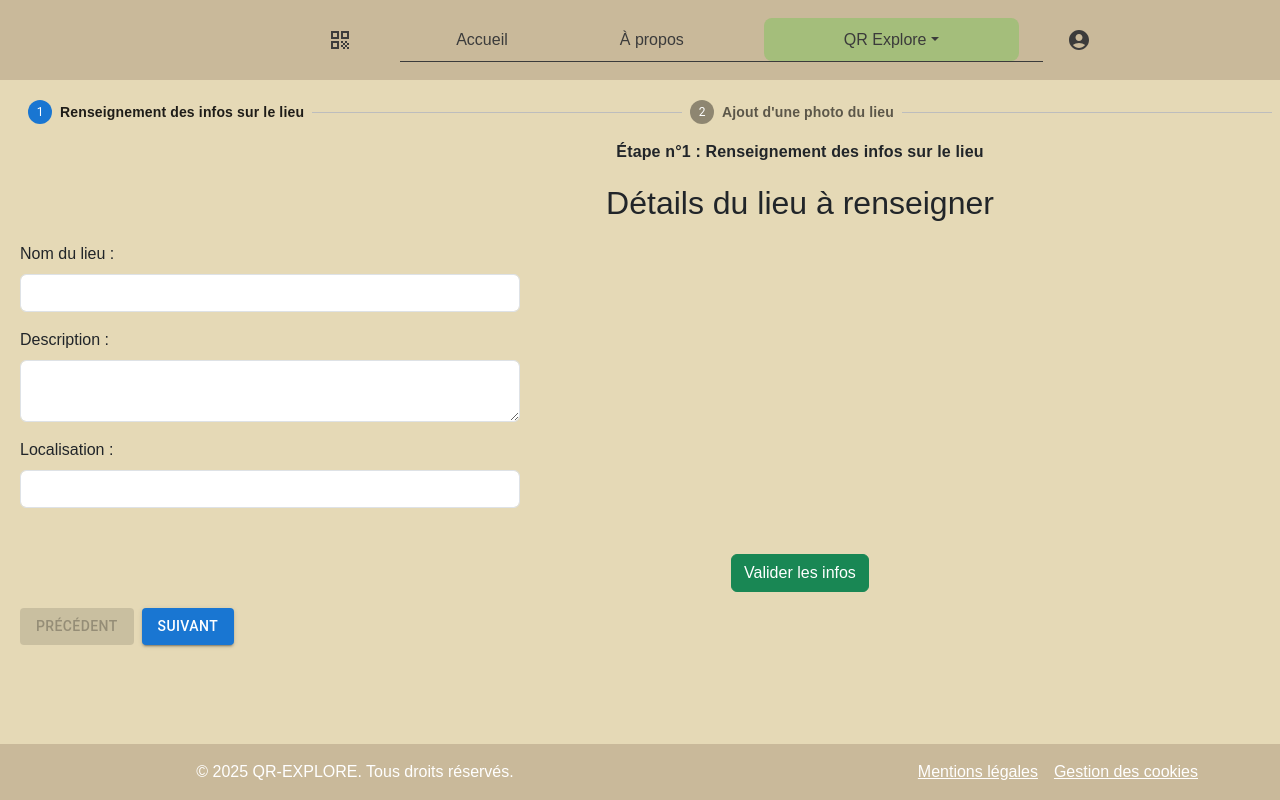
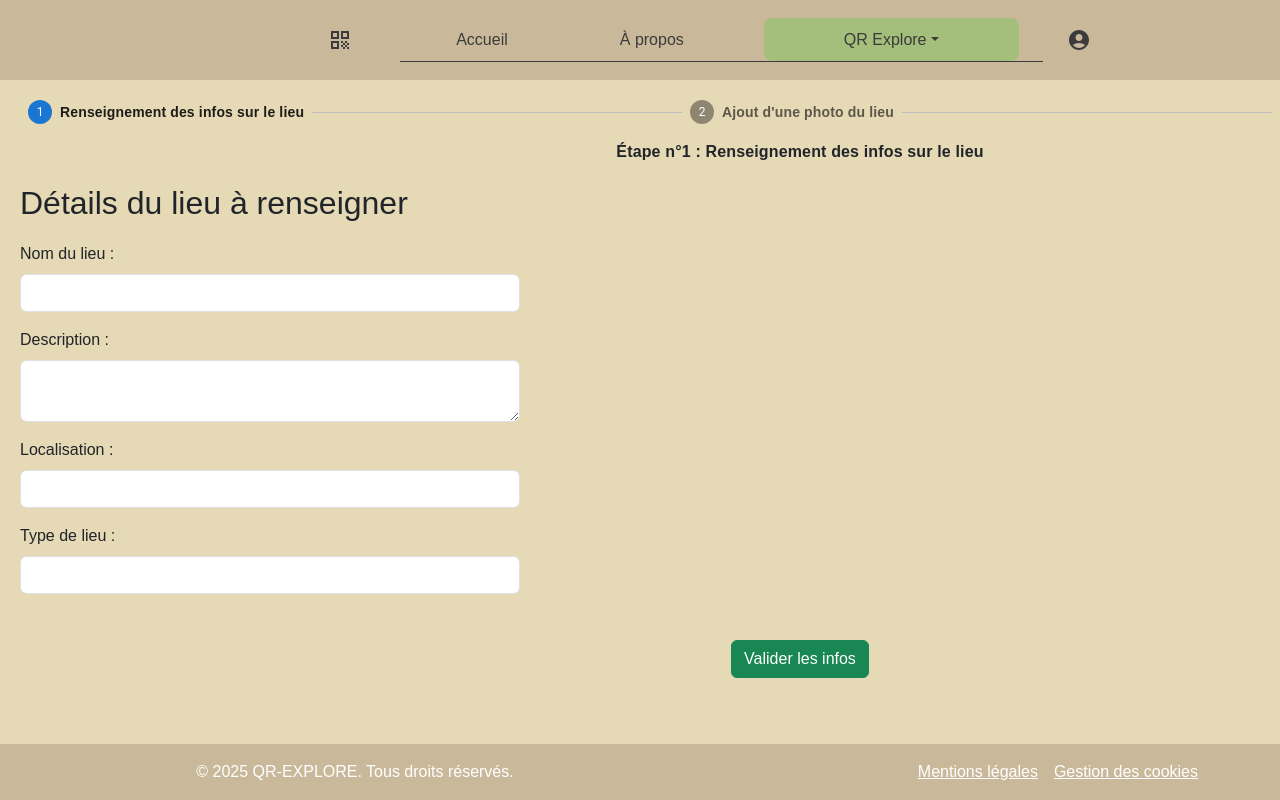
Before and after one commit to Vick-17/QR-EXPLORE, a React (Vite) app: page /addition-places in a window 1280 px wide. Shown: the top 800 px of the page. Built offline with nearby package versions, Linux system fonts and the light colour scheme.

Commit message:
FIX : Le renseignement des infos sur le lieu (étape n°1) fonctionne maintenant mais pas pour plusieurs lieux d'un même type, mise en commentaire des filtres d'authorization et d'authentication pour tester les requêtes à l'API

```diff
--- a/src/Style/components/DetailsPlaceForm.css
+++ b/src/Style/components/DetailsPlaceForm.css
@@ -1,6 +1,7 @@
 h2 {
     margin-top: 20px;
     margin-bottom: 20px;
+    display: flex;
 }
 
 .mb-3 {
--- a/src/components/DetailsPlaceForm.jsx
+++ b/src/components/DetailsPlaceForm.jsx
@@ -8,14 +8,20 @@ export const DetailsPlaceForm = ({submitted, onSubmit}) => {
     name: "",
     description: "",
     location: "",
-    // placeType: null
+    placeType: {name: ""}
   });
 
   const [loading, setLoading] = useState(false);
 
   const handleChange = (e) => {
-    setFormData({...formData, [e.target.name]: e.target.value});
+    if (e.target.name !== "placeType") {
+      setFormData({...formData, [e.target.name]: e.target.value});
+    } else {
+      setFormData({...formData, [e.target.name]: {name: e.target.value}});
+    }
   }
+
+
 
   const handleSubmit = async (e) => {
     e.preventDefault();
@@ -47,7 +53,10 @@ export const DetailsPlaceForm = ({submitted, onSubmit}) => {
           <label className="form-label">Localisation :</label>
           <input type="text" className="form-control" name="location" value={formData.location} onChange={handleChange} required />
         </div>
-
+        <div className="mb-3">
+          <label className="form-label">Type de lieu :</label>
+          <input type="text" className="form-control" name="placeType" value={formData.placeType.name} onChange={handleChange} required />
+        </div>
         <button type="submit" className="btn btn-success">
           {loading ? "Chargement..." : "Valider les infos"}
         </button>
--- a/src/pages/PlacesAddition.jsx
+++ b/src/pages/PlacesAddition.jsx
@@ -78,35 +78,27 @@ function PlacesAddition() {
 
           {/* Boutons PRÉCÉDENT et SUIVANT ou TERMINER */}
           <Box sx={{ display: 'flex', flexDirection: 'row', pt: 2 }}>
+
+            {/* COMMENTER POUR TESTER L'ETAPE 2 */}
+            {(activeStep === 0 && submitted) && (
               <Button
                 variant="contained"
-              color="inherit"
-              disabled={activeStep === 0}
-              onClick={handleBack}
-              sx={{ mr: 1 }}>
-              Précédent
+                onClick={handleNext}>
+                Suivant
               </Button>
-
-            {/* COMMENTER POUR TESTER L'ETAPE 2 */}
-            {/*{(activeStep === 0 && submitted) && (*/}
-            {/*  <Button*/}
-            {/*    variant="contained"*/}
-            {/*    onClick={handleNext}>*/}
-            {/*    Suivant*/}
-            {/*  </Button>*/}
-            {/*)}*/}
-            {/*{activeStep !== 0 && (*/}
-            {/*  <Button*/}
-            {/*    variant="contained"*/}
-            {/*    onClick={handleNext}>*/}
-            {/*    {activeStep === steps.length - 1 ? 'Terminer' : 'Suivant'}*/}
-            {/*  </Button>*/}
-            {/*)}*/}
+            )}
+            {activeStep !== 0 && (
               <Button
                 variant="contained"
                 onClick={handleNext}>
                 {activeStep === steps.length - 1 ? 'Terminer' : 'Suivant'}
               </Button>
+            )}
+            {/*<Button*/}
+            {/*  variant="contained"*/}
+            {/*  onClick={handleNext}>*/}
+            {/*  {activeStep === steps.length - 1 ? 'Terminer' : 'Suivant'}*/}
+            {/*</Button>*/}
 
           </Box>
         </React.Fragment>
```
Also changed, not shown: 2 other files (tests, documents, lock files or other folders). Lines whose indentation alone changed are shown as unchanged.
